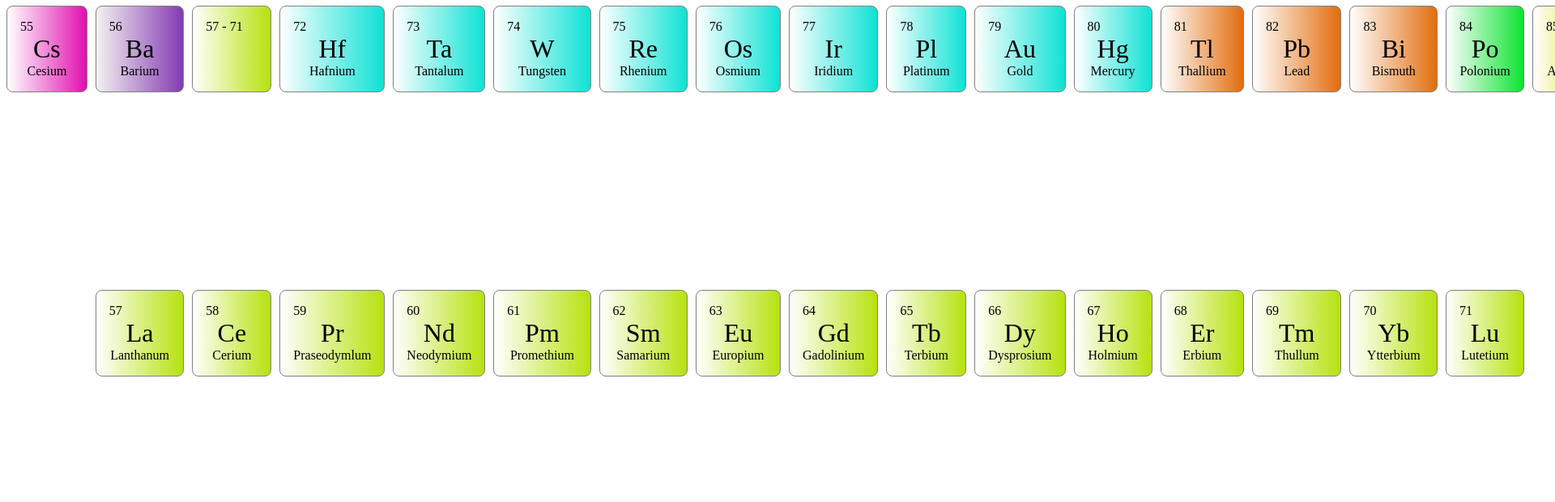
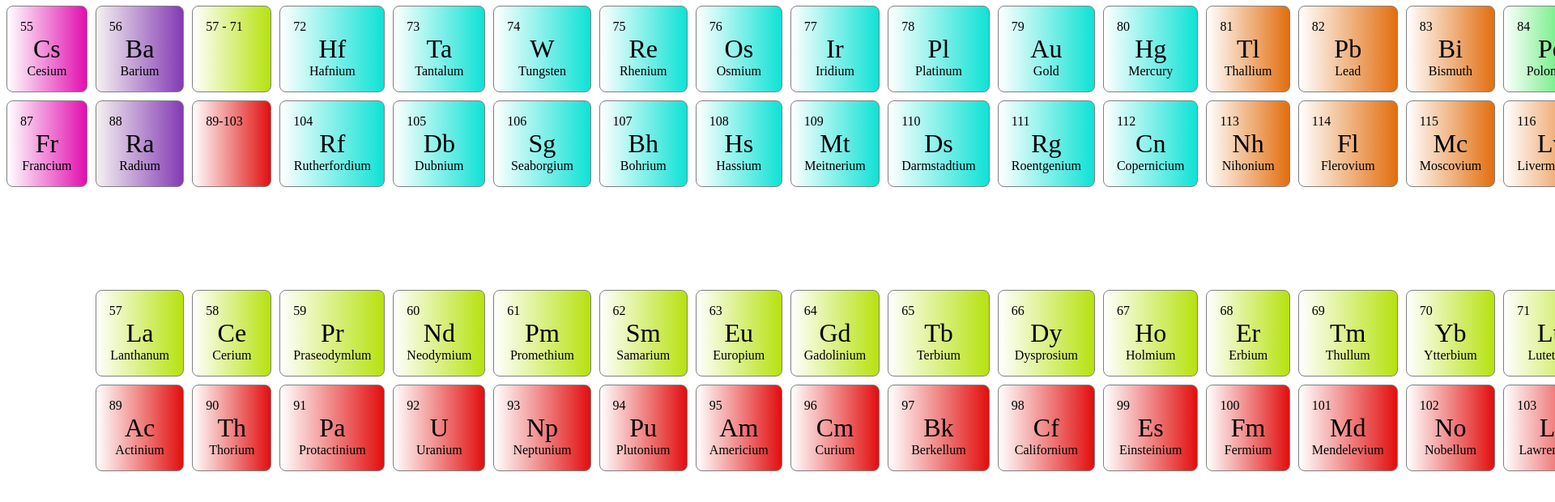
Before and after one commit to PattyOlvera/Periodic_Table_1.0, a plain HTML site: page index.html in a window 1280 px wide. Shown: the part 586-1206 px from the top of the page at 81% size, 1920 px wide, since content can reach past the window. Drawn offline with Linux system fonts and the light colour scheme.

Commit message:
Table finished

```diff
--- a/assets/css/style.css
+++ b/assets/css/style.css
@@ -60,6 +60,10 @@
 .lanthanide {
     background: rgb(255,255,255);
     background: linear-gradient(90deg, rgba(255,255,255,1) 0%, rgba(182,226,14,1) 100%);
+}
+.actinide {
+    background: rgb(255,255,255);
+    background: linear-gradient(90deg, rgba(255,255,255,1) 0%, rgba(226,14,14,1) 100%);
 }
 
 .symbol {
@@ -426,95 +430,135 @@
     grid-row: 6;
     grid-column: 18;
 }
-. {
-    grid-row: ;
-    grid-column: ;
+.fr {
+    grid-row: 7;
+    grid-column: 1;
 }
-. {
-    grid-row: ;
-    grid-column: ;
+.ra {
+    grid-row: 7;
+    grid-column: 2;
 }
-. {
-    grid-row: ;
-    grid-column: ;
+.elem_actinide {
+    grid-row: 7;
+    grid-column: 3;
 }
-. {
-    grid-row: ;
-    grid-column: ;
+.ac {
+    grid-row: 10;
+    grid-column: 2;
 }
-. {
-    grid-row: ;
-    grid-column: ;
+.th {
+    grid-row: 10;
+    grid-column: 3;
 }
-
-. {
-    grid-row: ;
-    grid-column: ;
+.pa {
+    grid-row: 10;
+    grid-column: 4;
 }
-
-. {
-    grid-row: ;
-    grid-column: ;
+.u {
+    grid-row: 10;
+    grid-column: 5;
 }
-
-. {
-    grid-row: ;
-    grid-column: ;
+.np {
+    grid-row: 10;
+    grid-column: 6;
 }
-
-. {
-    grid-row: ;
-    grid-column: ;
+.pu {
+    grid-row: 10;
+    grid-column: 7;
 }
-. {
-    grid-row: ;
-    grid-column: ;
+.am {
+    grid-row: 10;
+    grid-column: 8;
 }
-
-. {
-    grid-row: ;
-    grid-column: ;
+.cm {
+    grid-row: 10;
+    grid-column: 9;
 }
-
-. {
-    grid-row: ;
-    grid-column: ;
+.bk {
+    grid-row: 10;
+    grid-column: 10;
 }
-
-. {
-    grid-row: ;
-    grid-column: ;
+.cf {
+    grid-row: 10;
+    grid-column: 11;
 }
-
-. {
-    grid-row: ;
-    grid-column: ;
+.es {
+    grid-row: 10;
+    grid-column: 12;
 }
-. {
-    grid-row: ;
-    grid-column: ;
+.fm {
+    grid-row: 10;
+    grid-column: 13;
 }
-
-. {
-    grid-row: ;
-    grid-column: ;
+.md {
+    grid-row: 10;
+    grid-column: 14;
 }
-
-. {
-    grid-row: ;
-    grid-column: ;
+.no {
+    grid-row: 10;
+    grid-column: 15;
 }
-
-. {
-    grid-row: ;
-    grid-column: ;
+.lr {
+    grid-row: 10;
+    grid-column: 16;
 }
-
-. {
-    grid-row: ;
-    grid-column: ;
+.rf {
+    grid-row: 7;
+    grid-column: 4;
 }
-. {
-    grid-row: ;
-    grid-column: ;
+.db {
+    grid-row: 7;
+    grid-column: 5;
 }
+.sg {
+    grid-row: 7;
+    grid-column: 6;
+}
+.bh {
+    grid-row: 7;
+    grid-column: 7;
+}
+.hs {
+    grid-row: 7;
+    grid-column: 8;
+}
+.mt {
+    grid-row: 7;
+    grid-column: 9;
+}
+.ds {
+    grid-row: 7;
+    grid-column: 10;
+}
+.rg {
+    grid-row: 7;
+    grid-column: 11;
+}
+.cn {
+    grid-row: 7;
+    grid-column: 12;
+}
+.nh {
+    grid-row: 7;
+    grid-column: 13;
+}
+.fl {
+    grid-row: 7;
+    grid-column: 14;
+}
+.mc {
+    grid-row: 7;
+    grid-column: 15;
+}
+.lv {
+    grid-row: 7;
+    grid-column: 16;
+}
+.ts {
+    grid-row: 7;
+    grid-column: 17;
+}
+.og {
+    grid-row: 7;
+    grid-column: 18;
+}
--- a/index.html
+++ b/index.html
@@ -440,169 +440,175 @@
         </section>
         <section class="element rn noble__gas">
             <section class="atomic_number">86</section>
-            <section class="symbol">Ra</section>
+            <section class="symbol">Rn</section>
             <section class="name">Radon</section>
         </section>
-        <section class="element">
-            <section class="atomic_number"></section>
+        <section class="element fr alkali__metal">
+            <section class="atomic_number">87</section>
+            <section class="symbol">Fr</section>
+            <section class="name">Francium</section>
+        </section>
+        <section class="element ra alkaline__earth">
+            <section class="atomic_number">88</section>
+            <section class="symbol">Ra</section>
+            <section class="name">Radium</section>
+        </section>
+        <section class="element elem_actinide actinide">
+            <section class="atomic_number">89-103</section>
             <section class="symbol"></section>
             <section class="name"></section>
         </section>
-        <section class="element">
-            <section class="atomic_number"></section>
-            <section class="symbol"></section>
-            <section class="name"></section>
+        <section class="element ac actinide">
+            <section class="atomic_number">89</section>
+            <section class="symbol">Ac</section>
+            <section class="name">Actinium</section>
         </section>
-        <section class="element">
-            <section class="atomic_number"></section>
-            <section class="symbol"></section>
-            <section class="name"></section>
+        <section class="element th actinide">
+            <section class="atomic_number">90</section>
+            <section class="symbol">Th</section>
+            <section class="name">Thorium</section>
         </section>
-        <section class="element">
-            <section class="atomic_number"></section>
-            <section class="symbol"></section>
-            <section class="name"></section>
+        <section class="element pa actinide">
+            <section class="atomic_number">91</section>
+            <section class="symbol">Pa</section>
+            <section class="name">Protactinium</section>
         </section>
-        <section class="element">
-            <section class="atomic_number"></section>
-            <section class="symbol"></section>
-            <section class="name"></section>
+        <section class="element u actinide">
+            <section class="atomic_number">92</section>
+            <section class="symbol">U</section>
+            <section class="name">Uranium</section>
         </section>
-        <section class="element">
-            <section class="atomic_number"></section>
-            <section class="symbol"></section>
-            <section class="name"></section>
+        <section class="element np actinide">
+            <section class="atomic_number">93</section>
+            <section class="symbol">Np</section>
+            <section class="name">Neptunium</section>
         </section>
-        <section class="element">
-            <section class="atomic_number"></section>
-            <section class="symbol"></section>
-            <section class="name"></section>
+        <section class="element pu actinide">
+            <section class="atomic_number">94</section>
+            <section class="symbol">Pu</section>
+            <section class="name">Plutonium</section>
         </section>
-        <section class="element">
-            <section class="atomic_number"></section>
-            <section class="symbol"></section>
-            <section class="name"></section>
+        <section class="element am actinide">
+            <section class="atomic_number">95</section>
+            <section class="symbol">Am</section>
+            <section class="name">Americium</section>
         </section>
-        <section class="element">
-            <section class="atomic_number"></section>
-            <section class="symbol"></section>
-            <section class="name"></section>
+        <section class="element cm actinide">
+            <section class="atomic_number">96</section>
+            <section class="symbol">Cm</section>
+            <section class="name">Curium</section>
         </section>
-        <section class="element">
-            <section class="atomic_number"></section>
-            <section class="symbol"></section>
-            <section class="name"></section>
+        <section class="element bk actinide">
+            <section class="atomic_number">97</section>
+            <section class="symbol">Bk</section>
+            <section class="name">Berkellum</section>
         </section>
-        <section class="element">
-            <section class="atomic_number"></section>
-            <section class="symbol"></section>
-            <section class="name"></section>
+        <section class="element cf actinide">
+            <section class="atomic_number">98</section>
+            <section class="symbol">Cf</section>
+            <section class="name">Californium</section>
         </section>
-        <section class="element">
-            <section class="atomic_number"></section>
-            <section class="symbol"></section>
-            <section class="name"></section>
+        <section class="element es actinide">
+            <section class="atomic_number">99</section>
+            <section class="symbol">Es</section>
+            <section class="name">Einsteinium</section>
         </section>
-        <section class="element">
-            <section class="atomic_number"></section>
-            <section class="symbol"></section>
-            <section class="name"></section>
+        <section class="element fm actinide">
+            <section class="atomic_number">100</section>
+            <section class="symbol">Fm</section>
+            <section class="name">Fermium</section>
         </section>
-        <section class="element">
-            <section class="atomic_number"></section>
-            <section class="symbol"></section>
-            <section class="name"></section>
+        <section class="element md actinide">
+            <section class="atomic_number">101</section>
+            <section class="symbol">Md</section>
+            <section class="name">Mendelevium</section>
         </section>
-        <section class="element">
-            <section class="atomic_number"></section>
-            <section class="symbol"></section>
-            <section class="name"></section>
+        <section class="element no actinide">
+            <section class="atomic_number">102</section>
+            <section class="symbol">No</section>
+            <section class="name">Nobellum</section>
         </section>
-        <section class="element">
-            <section class="atomic_number"></section>
-            <section class="symbol"></section>
-            <section class="name"></section>
+        <section class="element lr actinide">
+            <section class="atomic_number">103</section>
+            <section class="symbol">Lr</section>
+            <section class="name">Lawrencium</section>
         </section>
-        <section class="element">
-            <section class="atomic_number"></section>
-            <section class="symbol"></section>
-            <section class="name"></section>
+        <section class="element rf transition__metal">
+            <section class="atomic_number">104</section>
+            <section class="symbol">Rf</section>
+            <section class="name">Rutherfordium</section>
         </section>
-        <section class="element">
-            <section class="atomic_number"></section>
-            <section class="symbol"></section>
-            <section class="name"></section>
+        <section class="element db transition__metal">
+            <section class="atomic_number">105</section>
+            <section class="symbol">Db</section>
+            <section class="name">Dubnium</section>
         </section>
-        <section class="element">
-            <section class="atomic_number"></section>
-            <section class="symbol"></section>
-            <section class="name"></section>
+        <section class="element sg transition__metal">
+            <section class="atomic_number">106</section>
+            <section class="symbol">Sg</section>
+            <section class="name">Seaborgium</section>
         </section>
-        <section class="element">
-            <section class="atomic_number"></section>
-            <section class="symbol"></section>
-            <section class="name"></section>
+        <section class="element bh transition__metal">
+            <section class="atomic_number">107</section>
+            <section class="symbol">Bh</section>
+            <section class="name">Bohrium</section>
         </section>
-        <section class="element">
-            <section class="atomic_number"></section>
-            <section class="symbol"></section>
-            <section class="name"></section>
+        <section class="element hs transition__metal">
+            <section class="atomic_number">108</section>
+            <section class="symbol">Hs</section>
+            <section class="name">Hassium</section>
         </section>
-        <section class="element">
-            <section class="atomic_number"></section>
-            <section class="symbol"></section>
-            <section class="name"></section>
+        <section class="element mt transition__metal">
+            <section class="atomic_number">109</section>
+            <section class="symbol">Mt</section>
+            <section class="name">Meitnerium</section>
         </section>
-        <section class="element">
-            <section class="atomic_number"></section>
-            <section class="symbol"></section>
-            <section class="name"></section>
+        <section class="element ds transition__metal">
+            <section class="atomic_number">110</section>
+            <section class="symbol">Ds</section>
+            <section class="name">Darmstadtium</section>
         </section>
-        <section class="element">
-            <section class="atomic_number"></section>
-            <section class="symbol"></section>
-            <section class="name"></section>
+        <section class="element rg transition__metal">
+            <section class="atomic_number">111</section>
+            <section class="symbol">Rg</section>
+            <section class="name">Roentgenium</section>
         </section>
-        <section class="element">
-            <section class="atomic_number"></section>
-            <section class="symbol"></section>
-            <section class="name"></section>
+        <section class="element cn transition__metal">
+            <section class="atomic_number">112</section>
+            <section class="symbol">Cn</section>
+            <section class="name">Copernicium</section>
         </section>
-        <section class="element">
-            <section class="atomic_number"></section>
-            <section class="symbol"></section>
-            <section class="name"></section>
+        <section class="element nh basic__metal">
+            <section class="atomic_number">113</section>
+            <section class="symbol">Nh</section>
+            <section class="name">Nihonium</section>
         </section>
-        <section class="element">
-            <section class="atomic_number"></section>
-            <section class="symbol"></section>
-            <section class="name"></section>
+        <section class="element fl basic__metal">
+            <section class="atomic_number">114</section>
+            <section class="symbol">Fl</section>
+            <section class="name">Flerovium</section>
         </section>
-        <section class="element">
-            <section class="atomic_number"></section>
-            <section class="symbol"></section>
-            <section class="name"></section>
+        <section class="element mc basic__metal">
+            <section class="atomic_number">115</section>
+            <section class="symbol">Mc</section>
+            <section class="name">Moscovium</section>
         </section>
-        <section class="element">
-            <section class="atomic_number"></section>
-            <section class="symbol"></section>
-            <section class="name"></section>
+        <section class="element lv basic__metal">
+            <section class="atomic_number">116</section>
+            <section class="symbol">Lv</section>
+            <section class="name">Livermorium</section>
         </section>
-        <section class="element">
-            <section class="atomic_number"></section>
-            <section class="symbol"></section>
-            <section class="name"></section>
+        <section class="element ts halogen">
+            <section class="atomic_number">117</section>
+            <section class="symbol">Ts</section>
+            <section class="name">Tennessine</section>
         </section>
-        <section class="element">
-            <section class="atomic_number"></section>
-            <section class="symbol"></section>
-            <section class="name"></section>
+        <section class="element og noble__gas">
+            <section class="atomic_number">118</section>
+            <section class="symbol">Og</section>
+            <section class="name">Oganesson</section>
         </section>
-        <section class="element">
-            <section class="atomic_number"></section>
-            <section class="symbol"></section>
-            <section class="name"></section>
-        </section>
+
     </section>
 </body>
 </html>
```
